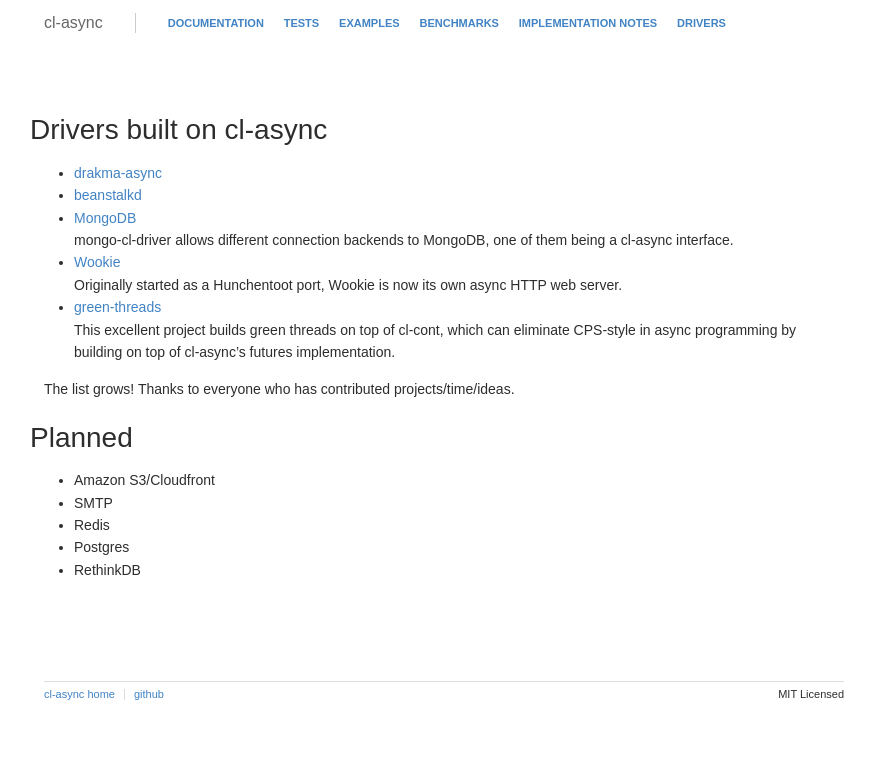
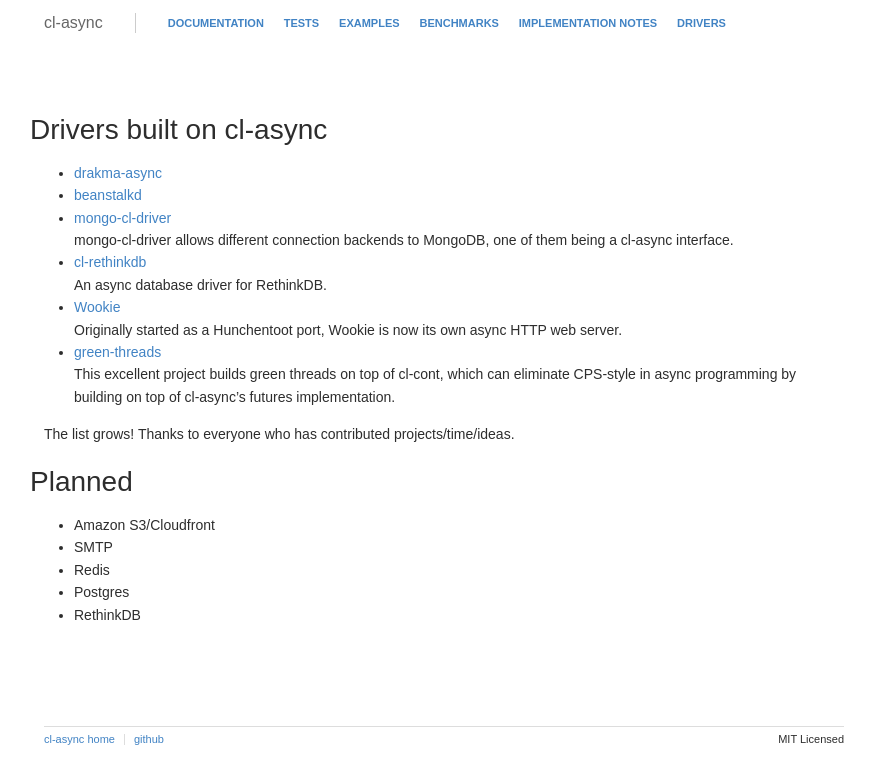
Before and after one commit to orthecreedence/cl-async, a Jekyll site: the page built from drivers.md, in a window 1280 px wide. Shown: the top 784 px of the page, without its empty margins (196-1071 px from the left). Built offline with Jekyll 4.4.1, drawn with Linux system fonts in a browser that asks for light colours; Markdown is read by kramdown in place of the engine named in the settings.

Commit message:
adding rethinkdb driver

```diff
--- a/drivers.md
+++ b/drivers.md
@@ -8,9 +8,11 @@ Drivers built on cl-async
 
 - [drakma-async](https://github.com/orthecreedence/drakma-async)
 - [beanstalkd](https://github.com/orthecreedence/beanstalk-async)
-- [MongoDB](https://github.com/archimag/mongo-cl-driver)
+- [mongo-cl-driver](https://github.com/archimag/mongo-cl-driver)
   mongo-cl-driver allows different connection backends to MongoDB, one of them
   being a cl-async interface.
+- [cl-rethinkdb](https://github.com/orthecreedence/cl-rethinkdb)
+  An async database driver for RethinkDB.
 - [Wookie](https://github.com/orthecreedence/wookie)
   Originally started as a Hunchentoot port, Wookie is now its own async HTTP
   web server.
```
